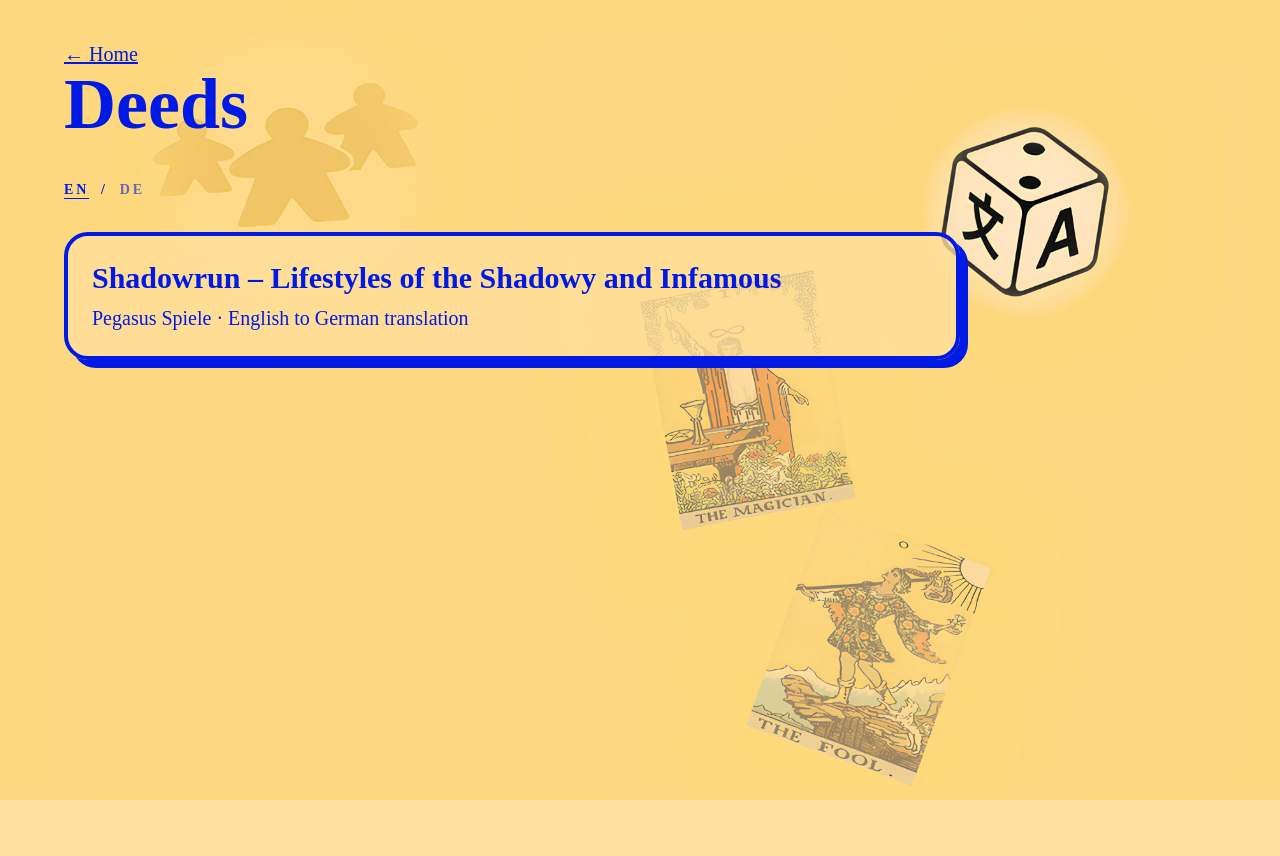
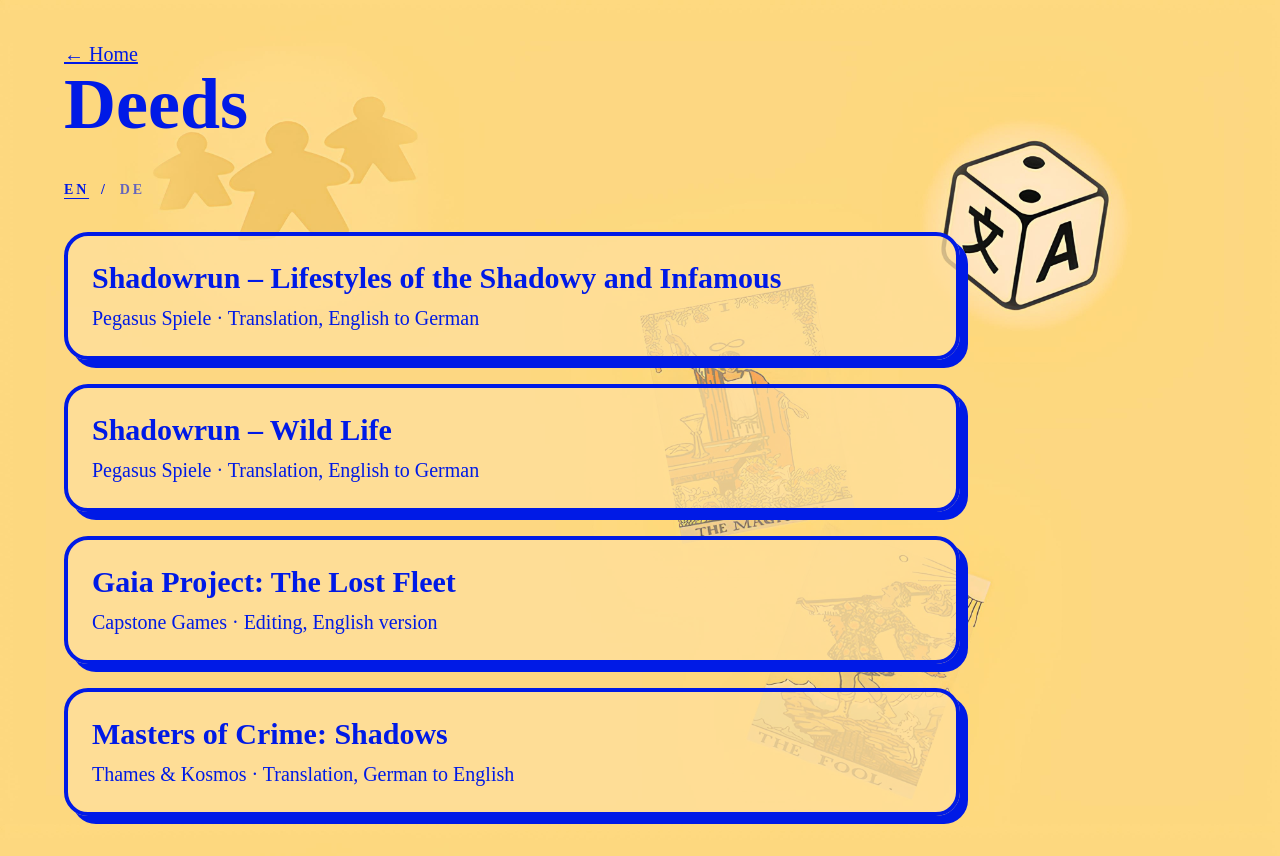
Before and after one commit to Snugiraffe/deeds-of-the-snugiraffe, a Next.js app: page /deeds in a window 1280 px wide. Before the commit the page ends 800 px from the top, so only its background shows below. Built offline with nearby package versions, Linux system fonts and the light colour scheme; a web font is replaced by a local one.

Commit message:
Added some projects.

```diff
--- a/src/app/deeds/[slug]/page.tsx
+++ b/src/app/deeds/[slug]/page.tsx
@@ -59,7 +59,7 @@
           {project.role[language]}
         </p>
 
-        <p className="project-blurb-font text-xl leading-relaxed">
+        <p className="project-blurb-font whitespace-pre-linetext-xl leading-relaxed">
           {project.description[language]}
         </p>
       </article>
--- a/src/content/projects.ts
+++ b/src/content/projects.ts
@@ -8,12 +8,64 @@
     publisher: "Pegasus Spiele",
     year: "2023",
     role: {
-      en: "English to German translation",
+      en: "Translation, English to German",
       de: "Übersetzung Englisch → Deutsch",
     },
     description: {
-      en: "A Shadowrun supplement adding extra options for fleshing out what player characters spend their hard-earned ¥ on when they’re not out and about doing the megacorps dirty work: Players can choose to dish out on fancy living quarters and state-of-the-art entertainment, or perhaps more shrewdly invest in secret escape routes or regular medication to handle that pesky allergy. Maybe you’re a troll, and you’d like a bed that’s actually big enough for you? For those who aren’t raking in the big paydays, there are budget options and all sorts of awful side-effects of being poor for that extra taste of dystopian fantasy sci-fi, like living in the wilds outside of town or sharing your tiny apartment with rat-sized bugs or even a poltergeist. Yeah, chummer, you read that right. I always have a great time translating Shadowrun material. It’s rare that you’re allowed to layer texts with caustic sarcasm and the snarky bravado of B-tier action flicks. Familiarity with the source material and the setting are essential, but you also get to translate quite freely most of the time. This one had a lot of mechanical game information, so I needed to get terminology and expressions for the game mechanics right.",
-      de: "Eine Shadowrun Erweiterung, mit der Spieler genauer ausarbeiten können, wofür ihre Charaktere die schwerverdienten ¥ ausgeben, wenn sie gerade nicht die Drecksarbeit für die Megakons machen: Spieler können sich schicke Behausungen zulegen, mit dem Neuesten an Unterhaltungselektronik, oder auch etwas vernünftiger in geheime Fluchtwege und Allergiebehandlungen investieren. Vielleicht ist dein Metatyp Troll und du hättest gern ein Bett, in das du hineinpasst? Für diejenigen, die nur mäßig bezahlte Jobs an Land ziehen, gibt es Billigalternativen und alle möglichen furchtbaren Nebenwirkungen des Armseins, um so richtig das dystopische Fantasy-Scifi-Gefühl aufkommen zu lassen: Eine Behausung in der Wildnis außerhalb der Stadt, zum Beispiel, oder Zimmergenossen wie Bettwanzen in Rattengröße oder Poltergeister. Nein, Chummer, du hast dich gerade nicht verlesen. Shadowrun zu übersetzen, macht immer großen Spaß. Man darf nur selten triefenden Sarkasmus und die spöttische Prahlerei zweitklassiger Aktionkracher in seine Arbeit einweben. Die Hintergründe der Spielwelt zu kennen ist hier sehr wichtig, dafür kann man viel und oft sehr frei übersetzen. Dieses Projekt beinhaltete viel Spielinformationen, daher waren präzise Terminologie und Ausdrucksweise für Spielmechaniken sehr wichtig.",
+      en: "A Shadowrun supplement adding extra options for fleshing out what player characters spend their hard-earned ¥ on when they’re not out and about doing the megacorps dirty work: Players can choose to dish out on fancy living quarters and state-of-the-art entertainment, or perhaps more shrewdly invest in secret escape routes or regular medication to handle that pesky allergy. Maybe you’re a troll, and you’d like a bed that’s actually big enough for you? For those who aren’t raking in the big paydays, there are budget options and all sorts of awful side-effects of being poor for that extra taste of dystopian fantasy sci-fi, like living in the wilds outside of town or sharing your tiny apartment with rat-sized bugs or even a poltergeist. Yeah, chummer, you read that right. \n\nI always have a great time translating Shadowrun material. It’s rare that you’re allowed to layer texts with caustic sarcasm and the snarky bravado of B-tier action flicks. Familiarity with the source material and the setting are essential, but you also get to translate quite freely most of the time. This one had a lot of mechanical game information, so I needed to get terminology and expressions for the game mechanics right.",
+      de: "Eine Shadowrun Erweiterung, mit der Spieler genauer ausarbeiten können, wofür ihre Charaktere die schwerverdienten ¥ ausgeben, wenn sie gerade nicht die Drecksarbeit für die Megakons machen: Spieler können sich schicke Behausungen zulegen, mit dem Neuesten an Unterhaltungselektronik, oder auch etwas vernünftiger in geheime Fluchtwege und Allergiebehandlungen investieren. Vielleicht ist dein Metatyp Troll und du hättest gern ein Bett, in das du hineinpasst? Für diejenigen, die nur mäßig bezahlte Jobs an Land ziehen, gibt es Billigalternativen und alle möglichen furchtbaren Nebenwirkungen des Armseins, um so richtig das dystopische Fantasy-Scifi-Gefühl aufkommen zu lassen: Eine Behausung in der Wildnis außerhalb der Stadt, zum Beispiel, oder Zimmergenossen wie Bettwanzen in Rattengröße oder Poltergeister. Nein, Chummer, du hast dich gerade nicht verlesen. \n\nShadowrun zu übersetzen, macht immer großen Spaß. Man darf nur selten triefenden Sarkasmus und die spöttische Prahlerei zweitklassiger Aktionkracher in seine Arbeit einweben. Die Hintergründe der Spielwelt zu kennen ist hier sehr wichtig, dafür kann man viel und oft sehr frei übersetzen. Dieses Projekt beinhaltete viel Spielinformationen, daher waren präzise Terminologie und Ausdrucksweise für Spielmechaniken sehr wichtig.",
+    },
+  },
+
+  {
+    slug: "shadowrun-wildlife",
+    title: {
+      en: "Shadowrun – Wild Life",
+      de: "Shadowrun – Critter der Sechsten Welt",
+    },
+    publisher: "Pegasus Spiele",
+    year: "2023",
+    role: {
+      en: "Translation, English to German",
+      de: "Übersetzung Englisch → Deutsch",
+    },
+    description: {
+      en: "This one’s basically a bestiary book for gamemasters who want to spice up their games with paranormal creatures. The book divides up the various flora and fauna by habitat regions. I got to do mountains. Donning the mantle of a biologist-slash-adventurer who had a short tale of exploits to tell for each entry was fun. \n\nThe key here was to capture and convey the narrator’s enthusiasm for his chosen subject and the occasional self-deprecatory tone when relating his brushes with disaster",
+      de: "Dieses Werk ist im Grunde ein Monsterhandbuch für Spielleiter, die ihre Spielrunden mit übernatürlichen Kreaturen aufpeppen wollen. Im Buch wird die verschiedene Flora und Fauna nach Lebensräumen aufgeteilt. Mir wurde das Gebirge zugeteilt. Es war amüsant, in die Rolle eines Biologen-Schrägstrich-Abenteurers zu schlüpfen, der zu jedem Eintrag eine mehr oder weniger haarsträubende Geschichte erzählte. \n\nBei dieser Arbeit war es wichtig, die Begeisterung des Erzählers für sein Thema rüberzubringen, und bei den vereinzelten Anekdoten über brenzlige Situation den selbstironischen Ton wiederzugeben.",
+    },
+  },
+    {
+    slug: "gaia-project-lostfleet",
+    title: {
+      en: "Gaia Project: The Lost Fleet",
+      de: "Gaia Project: Die verlorene Flotte",
+    },
+    publisher: "Capstone Games",
+    year: "2023",
+    role: {
+      en: "Editing, English version",
+      de: "Lektorat englische Ausgabe",
+    },
+    description: {
+      en: "I’m a huge fan of Gaia Project, so this opportunity to work on its expansion had me jumping with joy! There’s not much flavour text in the expansion, but some of the faction names are completely different between the English and German versions of the base game. The game is quite ‘meaty’, rated at weight 4.4 out of 5 on BGG, and the translator was not familiar with the rules. This lead to some back and forth in order to get the technical aspects just so. One of the core game mechanisms uses a different linguistic approach from the original language in English (gaining and charging power vs the original’s ‘gaining power tokens and gaining power’), which is a very confusing thing to have to get your head around at first.",
+      de: "Ich liebe Gaia Project, daher habe ich Freudensprünge gemacht, als sich mir die Gelegenheit bot, an der Erweiterung zu arbeiten. Text mit Hintergrundgeschichte gibt es in der Erweiterung nicht allzu viel, nur sind manche der Völkernamen im englischen Grundspiel ganz anders als im deutschen. Das Spiel ist ziemlich komplex (BGG User bewerten es mit „Gewicht“ 4,4 von 5) und die Übersetzerin war mit dem Spiel nicht vertraut. Das führte zu einigem Hin und Her, um die technischen Aspekte präzise wiederzugeben. Ein zentraler Spielmechanismus wird in der englischen Ausgabe sprachlich ganz anders angegangen als in der Ausgangsprache (aus Machtstein erhalten und Macht gewinnen wird „Macht erhalten und Macht aufladen“). Bis man die Unterscheidung verinnerlicht hat, birgt das ordentlich Verwechslungsgefahr.",
+    },
+  },
+    {
+    slug: "masters-of-crime-shadows",
+    title: {
+      en: "Masters of Crime: Shadows",
+      de: "Masters of Crime: Stillleben",
+    },
+    publisher: "Thames & Kosmos",
+    year: "2023",
+    role: {
+      en: "Translation, German to English",
+      de: "Übersetzung Deutsch → Englisch",
+    },
+    description: {
+      en: "The Masters of Crime series always presents players with a problem of some sort that they need to resolve using the clues the game makes available. These come in the form of newspaper snippets, map coordinates, URLs or email addresses and phone numbers alongside the card-driven narrative gameplay. The result is a superbly immersive experience. Most of the games involve solving a crime or murder mystery, but in this one, the players get to plan and ultimately pull off an art heist. The narrative is structured just like a heist movie (think ‘Ocean’s Eleven’): choose from various candidates to assemble a team, research locations and opportunities, plan your getaway, prepare for the big day and hope you can reap the best possible rewards. \n\nDiving into the narrative and lending a voice to some of the characters was great. Coming across little ‘easter eggs’ that hint at story elements from other games in the series made working on this all the more delightful. And the project even included a whole website for a fictitious art gallery in the Netherlands.",
+      de: "Die Spiele der Masters of Crime Serie stellen die Spieler immer vor die Aufgabe, mit den verfügbaren Mitteln einen Fall aufzuklären. Hinweise gibt es dabei in verschiedenster Form, von Zeitungsausschnitten über Positionsdaten und URLs bis hin zu Telefonnummern und E-Mailadressen, die die Spielkartenmechanik des Spiels alle zu einer Geschichte verknüpft. Das Ergebnis ist ein großartig lebendiges Spielerlebnis. Die meisten Fälle drehen sich um die Aufklärung eines Verbrechens oder die Identifizierung eines Übeltäters, bei diesem hier geht es allerdings um den Diebstahl eines Kunstwerks. Die erzählerische Struktur entspricht dabei der eines Heist-Films (man denek an „Ocean’s Eleven“): zunächst wird aus verschiedenen Kandidaten ein geeignetes Team zusammengestellt, dann nimmt man Orte und Gelegenheiten ins Visier, heckt einen Fluchtplan aus, bereitet die Nummer vor und hofft darauf, am Ende den fettesten Teil des Kuchens zu behalten. \n\nIn die Geschichte einzutauchen und ein paar der Charaktere des Spiels ein wenig Persönlichkeit einzuhauchen, hat viel Spaß gemacht. Hier und da v ersteckte Andeutungen auf die Geschichten anderer Fälle aus der Serie zu entdecken, machte die Sache noch schöner. Zum Projekt gehörte außerdem die Übersetzung einer Website für eine fiktive Kunstgalerie in den Niederlanden.",
     },
   },
 ];
```
